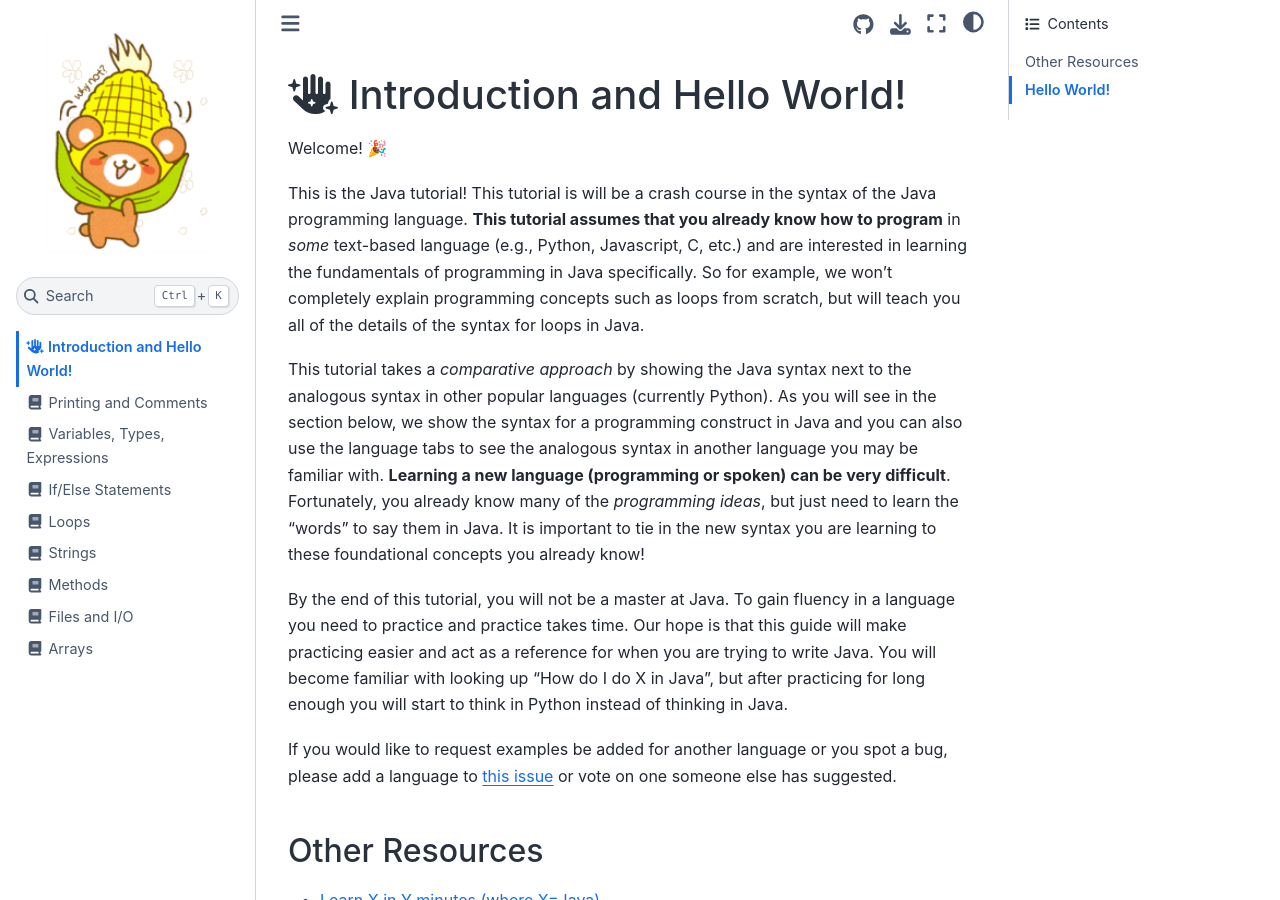
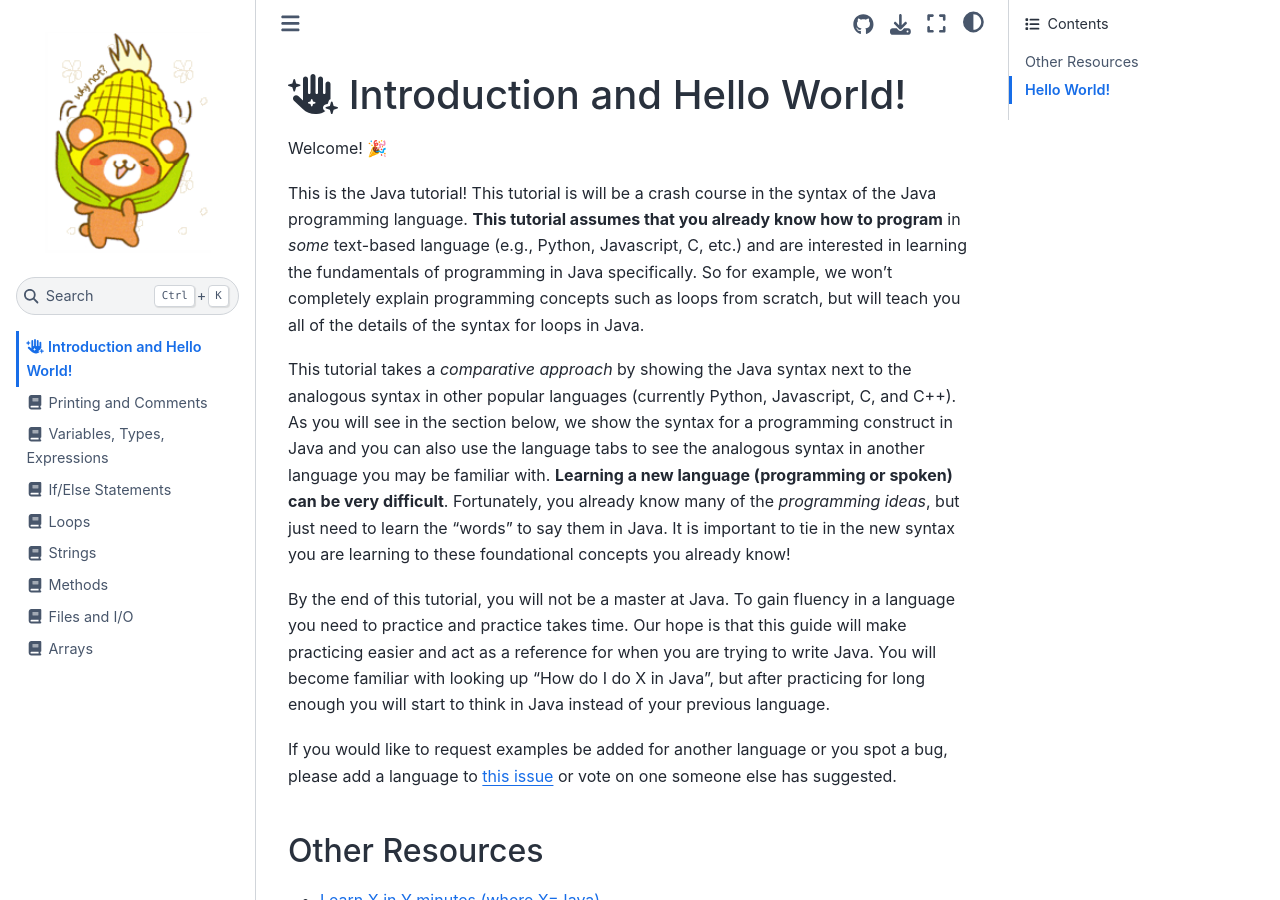
Before and after one commit to cse12x/java-tutorial, a Jupyter Book: the page built from book_source/source/index.md, in a window 1280 px wide and 900 px high. Built offline with Jupyter Book 1.0.4 settings and Sphinx 7.4.7 and the Sphinx Book theme 1.1.4, drawn with Linux system fonts in a browser that asks for light colours.

Commit message:
Update language wording

```diff
--- a/book_source/source/index.md
+++ b/book_source/source/index.md
@@ -4,9 +4,9 @@
 
 This is the Java tutorial! This tutorial is will be a crash course in the syntax of the Java programming language. **This tutorial assumes that you already know how to program** in *some* text-based language (e.g., Python, Javascript, C, etc.) and are interested in learning the fundamentals of programming in Java specifically. So for example, we won't completely explain programming concepts such as loops from scratch, but will teach you all of the details of the syntax for loops in Java.
 
-This tutorial takes a *comparative approach* by showing the Java syntax next to the analogous syntax in other popular languages (currently Python). As you will see in the section below, we show the syntax for a programming construct in Java and you can also use the language tabs to see the analogous syntax in another language you may be familiar with. **Learning a new language (programming or spoken) can be very difficult**. Fortunately, you already know many of the *programming ideas*, but just need to learn the "words" to say them in Java. It is important to tie in the new syntax you are learning to these foundational concepts you already know!
+This tutorial takes a *comparative approach* by showing the Java syntax next to the analogous syntax in other popular languages (currently Python, Javascript, C, and C++). As you will see in the section below, we show the syntax for a programming construct in Java and you can also use the language tabs to see the analogous syntax in another language you may be familiar with. **Learning a new language (programming or spoken) can be very difficult**. Fortunately, you already know many of the *programming ideas*, but just need to learn the "words" to say them in Java. It is important to tie in the new syntax you are learning to these foundational concepts you already know!
 
-By the end of this tutorial, you will not be a master at Java. To gain fluency in a language you need to practice and practice takes time. Our hope is that this guide will make practicing easier and act as a reference for when you are trying to write Java. You will become familiar with looking up "How do I do X in Java", but after practicing for long enough you will start to think in Python instead of thinking in Java.
+By the end of this tutorial, you will not be a master at Java. To gain fluency in a language you need to practice and practice takes time. Our hope is that this guide will make practicing easier and act as a reference for when you are trying to write Java. You will become familiar with looking up "How do I do X in Java", but after practicing for long enough you will start to think in Java instead of your previous language.
 
 If you would like to request examples be added for another language or you spot a bug, please add a language to [this issue](https://github.com/cse12x/java-tutorial/issues/1) or vote on one someone else has suggested.
 
```
